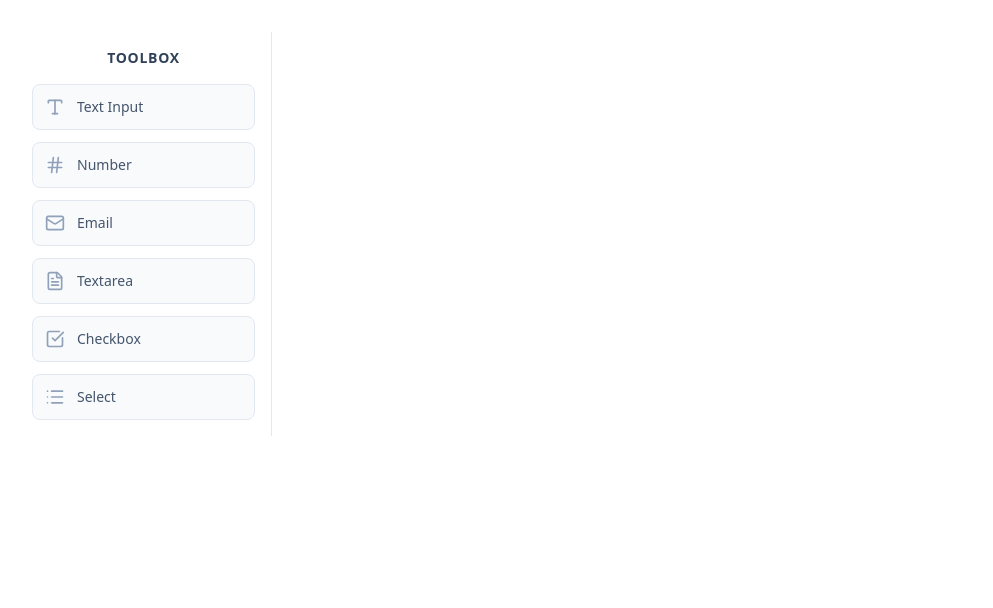
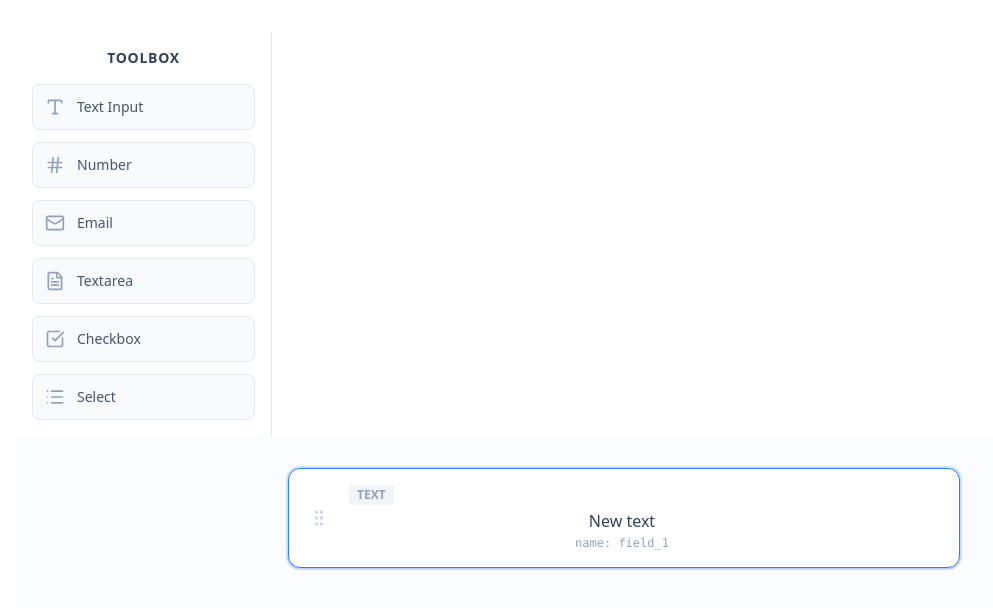
Before and after one commit to MrAghaei/Schematic-Form-Builder, a React (Vite) app: page / in a window 1280 px wide. Both pictures are taken after a click on the button "Text Input". Shown: the top 608 px of the page, without its empty margins (16-1009 px from the left). Built offline with nearby package versions, Linux system fonts and the light colour scheme.

Commit message:
[#103-IMPLEMENT] Implement Canvas Component

```diff
--- a/src/App.tsx
+++ b/src/App.tsx
@@ -1,10 +1,12 @@
 import "./App.css";
+import { Canvas } from "./components/Canvas";
 import { Sidebar } from "./components/Sidebar";
 
 function App() {
   return (
     <>
       <Sidebar />
+      <Canvas />
     </>
   );
 }
--- /dev/null
+++ b/src/components/Canvas.tsx
@@ -0,0 +1,122 @@
+import { DndContext, closestCenter, type DragEndEvent } from "@dnd-kit/core";
+import {
+  SortableContext,
+  verticalListSortingStrategy,
+  arrayMove,
+  useSortable,
+} from "@dnd-kit/sortable";
+import { CSS } from "@dnd-kit/utilities";
+
+import { Trash2, GripVertical } from "lucide-react";
+import clsx from "clsx";
+import { useFormStore } from "../stores/useFormStore";
+
+// آیتم قابل درگ
+const SortableField = ({ field }: { field: any }) => {
+  const {
+    attributes,
+    listeners,
+    setNodeRef,
+    transform,
+    transition,
+    isDragging,
+  } = useSortable({ id: field.id });
+  const { selectedFieldId, setSelectedField, removeField } = useFormStore();
+
+  const style = {
+    transform: CSS.Transform.toString(transform),
+    transition,
+  };
+
+  return (
+    <div
+      ref={setNodeRef}
+      style={style}
+      className={clsx(
+        "relative flex items-center gap-4 p-4 bg-white border rounded-xl shadow-sm transition-all group",
+        isDragging ? "z-50 opacity-50 scale-105 shadow-xl" : "z-0",
+        selectedFieldId === field.id
+          ? "border-blue-500 ring-2 ring-blue-500/20"
+          : "border-slate-200 hover:border-slate-300",
+      )}
+      onClick={() => setSelectedField(field.id)}
+    >
+      <button
+        {...attributes}
+        {...listeners}
+        className="cursor-grab active:cursor-grabbing text-slate-300 hover:text-slate-500 p-1"
+      >
+        <GripVertical className="w-5 h-5" />
+      </button>
+
+      <div className="flex-1">
+        <div className="flex items-center gap-2 mb-1">
+          <span className="text-xs font-bold uppercase text-slate-400 bg-slate-100 px-2 py-0.5 rounded">
+            {field.type}
+          </span>
+          {field.validation.required && (
+            <span className="text-xs text-red-500 font-medium">*Req</span>
+          )}
+        </div>
+        <p className="font-medium text-slate-700">{field.label}</p>
+        <p className="text-xs text-slate-400 font-mono mt-0.5">
+          name: {field.name}
+        </p>
+      </div>
+
+      <button
+        onClick={(e) => {
+          e.stopPropagation();
+          removeField(field.id);
+        }}
+        className="opacity-0 group-hover:opacity-100 p-2 text-slate-400 hover:text-red-500 hover:bg-red-50 rounded-lg transition-all"
+      >
+        <Trash2 className="w-4 h-4" />
+      </button>
+    </div>
+  );
+};
+
+export const Canvas = () => {
+  const { fields, reorderFields, setSelectedField } = useFormStore();
+
+  const handleDragEnd = (event: DragEndEvent) => {
+    const { active, over } = event;
+    if (over && active.id !== over.id) {
+      const oldIndex = fields.findIndex((f) => f.id === active.id);
+      const newIndex = fields.findIndex((f) => f.id === over.id);
+      reorderFields(arrayMove(fields, oldIndex, newIndex));
+    }
+  };
+
+  return (
+    <main
+      className="flex-1 bg-slate-50/50 p-8 overflow-y-auto"
+      onClick={() => setSelectedField(null)} // کلیک روی فضای خالی = عدم انتخاب
+    >
+      <div className="max-w-2xl mx-auto">
+        <DndContext
+          collisionDetection={closestCenter}
+          onDragEnd={handleDragEnd}
+        >
+          <SortableContext
+            items={fields}
+            strategy={verticalListSortingStrategy}
+          >
+            <div className="flex flex-col gap-3 min-h-125">
+              {fields.length === 0 ? (
+                <div className="flex flex-col items-center justify-center h-64 border-2 border-dashed border-slate-200 rounded-xl bg-slate-50/50 text-slate-400">
+                  <p>Drag & Drop fields from the toolbox</p>
+                </div>
+              ) : (
+                fields.map((field) => (
+                  <SortableField key={field.id} field={field} />
+                ))
+              )}
+            </div>
+          </SortableContext>
+        </DndContext>
+      </div>
+    </main>
+  );
+};
```
